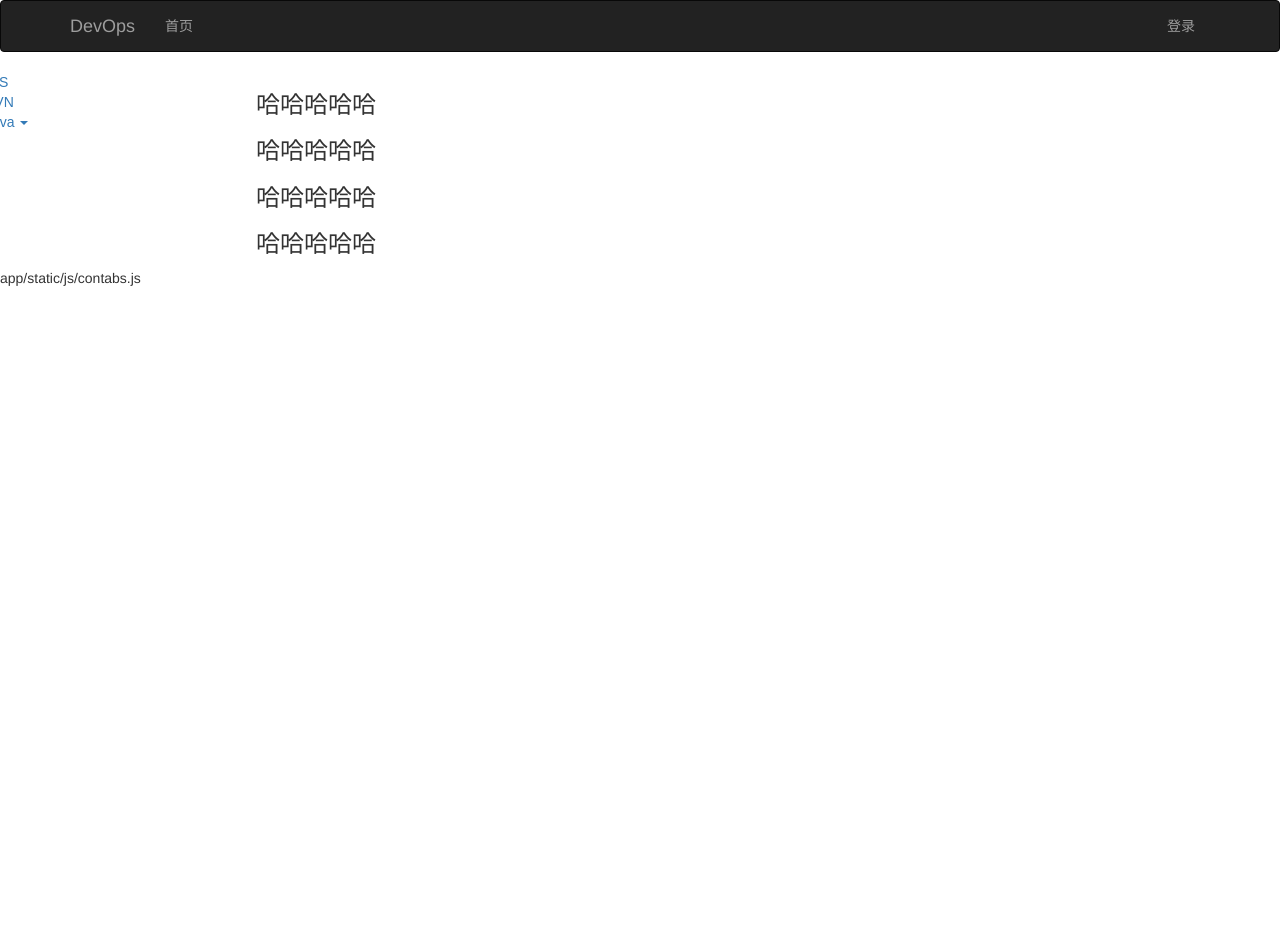
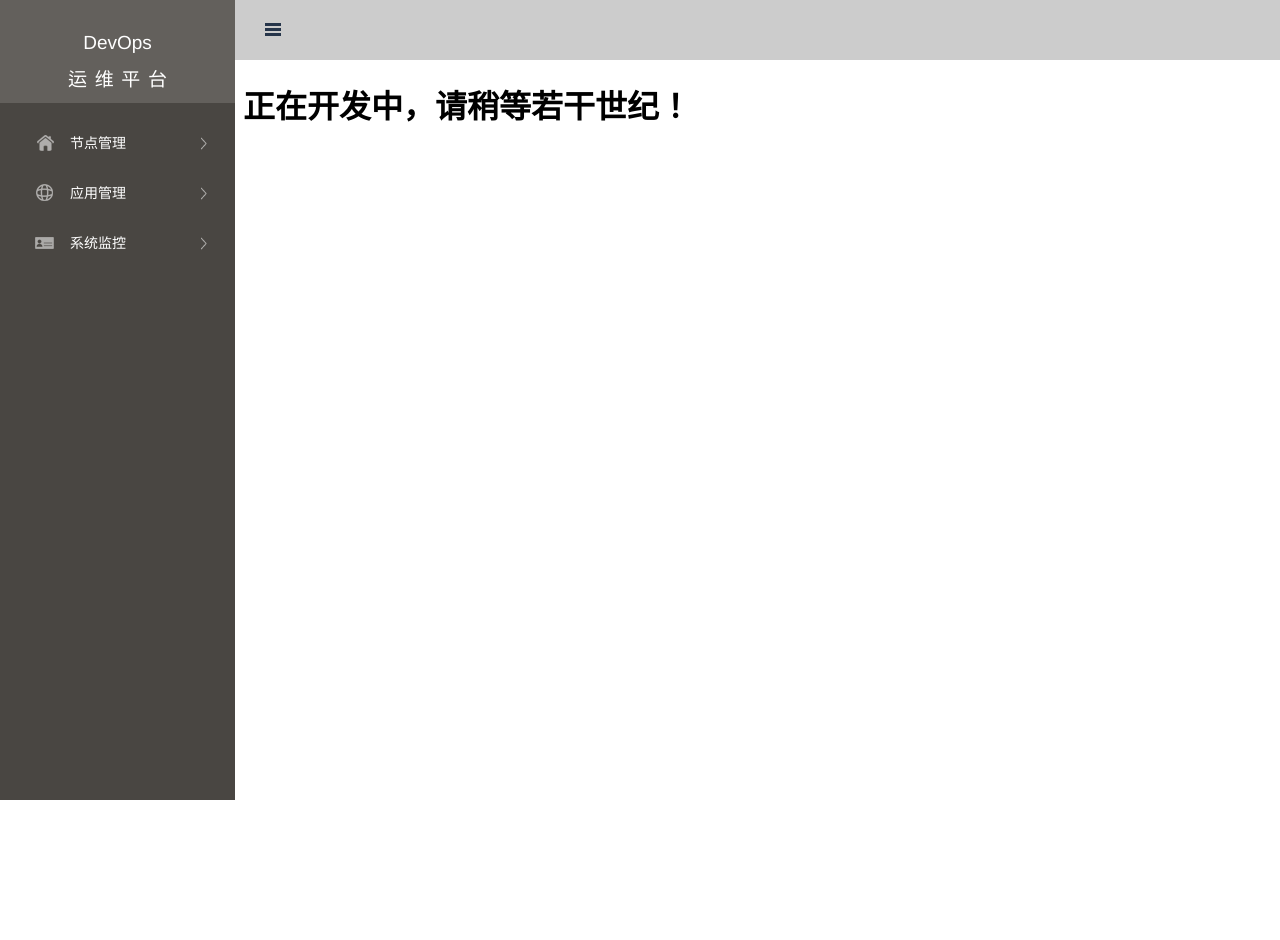
Before and after one commit to xdhuxc/xdevops, a Flask app: template app/templates/index.html in a window 1280 px wide. Before the commit the page ends 286 px from the top, so only its background shows below. Run offline with Flask 2, Linux system fonts and the light colour scheme; the template is opened without the code that fills it, so the values that code supplies are empty; some libraries are stand-ins or nearby versions.

Commit message:
完成布局，正式开始页面。

```diff
--- a/app/templates/base.html
+++ /dev/null
@@ -1,100 +0,0 @@
-{% extends "bootstrap/base.html" %}
-
-{% block title %}
-    DevOps
-{% endblock %}
-
-{% block head %}  <!-- 定义图标 -->
-    {{ super() }}
-    <link rel="shortcut icon" href="{{ url_for('static', filename='image/favicon.ico') }}" type="image/x-icon">
-    <link rel="icon" href="{{ url_for('static', filename='image/favicon.ico') }}" type="image/x-icon">
-    <link rel="stylesheet" type="text/css" href="{{ url_for('static', filename='css/styles.css') }}">
-    <link rel="stylesheet" type="text/css" href="{{ url_for('static', filename='css/admin.css') }}">
-    <link rel="stylesheet" type="text/css" href="{{ url_for('static', filename='css/animate.min.css') }}">
-    <link rel="stylesheet" type="text/css" href="{{ url_for('static', filename='css/animation.css') }}">
-    <link rel="stylesheet" type="text/css" href="{{ url_for('static', filename='css/houtai.css') }}">
-    <link rel="stylesheet" type="text/css" href="{{ url_for('static', filename='css/public.css') }}">
-    <link rel="stylesheet" type="text/css" href="{{ url_for('static', filename='css/smartMenu.css') }}">
-    <link rel="stylesheet" type="text/css" href="{{ url_for('static', filename='css/swiper.3.1.7.css') }}">
-
-    <link rel="stylesheet" href="https://maxcdn.bootstrapcdn.com/bootswatch/3.3.7/darkly/bootstrap.min.css">
-{% endblock %}
-
-{% block scripts %}   app/static/js/contabs.js
-    {{ super() }}
-    <script src="{{ url_for('static', filename='js/contabs.js') }}"></script>
-    <script src="{{ url_for('static', filename='js/jquery.cookie.js') }}"></script>
-    <script src="{{ url_for('static', filename='js/jquery.min.js') }}"></script>
-    <script src="{{ url_for('static', filename='js/jquery.nicescroll.min.js') }}"></script>
-    <script src="{{ url_for('static', filename='js/jquery-smartMenu-min.js') }}"></script>
-    <script src="{{ url_for('static', filename='js/maintabs.js') }}"></script>
-    <script src="{{ url_for('static', filename='js/swiper.3.1.7.jquery.min.js') }}"></script>
-    <script src="{{ url_for('static', filename='js/swiper.animate1.0.2.min.js') }}"></script>
-{% endblock %}
-
-{% block navbar %} <!--上方导航-->
-<div class="navbar navbar-inverse" role="navigation">
-    <div class="container">
-        <div class="navbar-header">
-            <button type="button" class="navbar-toggle" data-toggle="collapse" data-target=".navbar-collapse">
-                    <span class="sr-only">切换导航</span>
-                    <span class="icon-bar"></span>
-                    <span class="icon-bar"></span>
-                    <span class="icon-bar"></span>
-            </button>
-            <a class="navbar-brand" href="{{ url_for('main.index') }}">DevOps</a>
-        </div>
-        <div class="navbar-collapse collapse">
-            <ul class="nav navbar-nav">
-                <li>
-                    <a href="{{ url_for('main.index') }}">首页</a>
-                </li>
-            </ul>
-            <ul class="nav navbar-nav navbar-right">
-                <li>
-                    <a href="#">登录</a>
-                </li>
-            </ul>
-        </div>
-    </div>
-</div>
-{% endblock %}
-
-{% block content %}
-<!-- 左侧菜单 -->
-<div class="nav navbar-nav out-content" id="left_menu">
-    <div class="container-left">
-        <ul class="row">
-             <li><a href="#">iOS</a></li>
-             <li><a href="#">SVN</a></li>
-             <li class="dropdown">
-                <a href="#" class="dropdown-toggle" data-toggle="dropdown">
-                   Java <b class="caret"></b>
-                </a>
-                <ul class="dropdown-menu">
-                   <li><a href="#">jmeter</a></li>
-                   <li><a href="#">EJB</a></li>
-                   <li><a href="#">Jasper Report</a></li>
-                   <li class="divider"></li>
-                   <li><a href="#">分离的链接</a></li>
-                   <li class="divider"></li>
-                   <li><a href="#">另一个分离的链接</a></li>
-                </ul>
-             </li>
-        </ul>
-    </div>
-    <div class="container-right">
-        {% for message in get_flashed_messages() %}
-            <div class="alert alert-warning">
-                <button type="button" class="close" data-dismiss="alert">&times</button>
-                {{ message }}
-            </div>
-        {% endfor %}
-
-        {% block page_content %}
-
-        {% endblock %}
-    </div>
-</div>
-
-{% endblock %}
--- a/app/templates/index.html
+++ b/app/templates/index.html
@@ -1,16 +1,122 @@
-{% extends "base.html" %}
+{% extends "bootstrap/base.html" %}
 
 {% block title %}
-DevOps
+    DevOps
 {% endblock %}
 
-{% block page_content %}
-<div>
-    <h3>哈哈哈哈哈</h3>
-    <h3>哈哈哈哈哈</h3>
-    <h3>哈哈哈哈哈</h3>
+{% block head %}  <!-- 定义图标 -->
+    {{ super() }}
+    <link rel="shortcut icon" href="{{ url_for('static', filename='image/favicon.ico') }}" type="image/x-icon">
+    <link rel="icon" href="{{ url_for('static', filename='image/favicon.ico') }}" type="image/x-icon">
+    <link rel="stylesheet" type="text/css" href="{{ url_for('static', filename='css/styles.css') }}">
+    <link rel="stylesheet" type="text/css" href="{{ url_for('static', filename='css/admin.css') }}">
+    <link rel="stylesheet" type="text/css" href="{{ url_for('static', filename='css/animate.min.css') }}">
+    <link rel="stylesheet" type="text/css" href="{{ url_for('static', filename='css/animation.css') }}">
+    <link rel="stylesheet" type="text/css" href="{{ url_for('static', filename='css/houtai.css') }}">
+    <link rel="stylesheet" type="text/css" href="{{ url_for('static', filename='css/public.css') }}">
+    <link rel="stylesheet" type="text/css" href="{{ url_for('static', filename='css/smartMenu.css') }}">
+    <link rel="stylesheet" type="text/css" href="{{ url_for('static', filename='css/swiper.3.1.7.css') }}">
 
-    <h3>哈哈哈哈哈</h3>
+    <link rel="stylesheet" href="https://maxcdn.bootstrapcdn.com/bootswatch/3.3.7/darkly/bootstrap.min.css">
+{% endblock %}
+
+{% block scripts %}
+    {{ super() }}
+    <script src="{{ url_for('static', filename='js/contabs.js') }}"></script>
+    <script src="{{ url_for('static', filename='js/jquery.cookie.js') }}"></script>
+    <script src="{{ url_for('static', filename='js/jquery.min.js') }}"></script>
+    <script src="{{ url_for('static', filename='js/jquery.nicescroll.min.js') }}"></script>
+    <script src="{{ url_for('static', filename='js/jquery-smartMenu-min.js') }}"></script>
+    <script src="{{ url_for('static', filename='js/maintabs.js') }}"></script>
+    <script src="{{ url_for('static', filename='js/swiper.3.1.7.jquery.min.js') }}"></script>
+    <script src="{{ url_for('static', filename='js/swiper.animate1.0.2.min.js') }}"></script>
+    <script type="text/javascript">
+            $(function(){
+                $(".ad-menu").niceScroll({cursorborder:"0 none",cursorcolor:"#1a1a19",cursoropacitymin:"0",boxzoom:false});
+
+            })
+            $("#iframe0").load(function () {
+                var mainheight = $(document.body).height() - 63 + 'px'
+                $(this).height(mainheight);
+            });
+    </script>
+{% endblock %}
+
+{% block navbar %} <!--导航-->
+<div id="admin">
+    <div class="ad-menu" id="ad-menu">
+        <div class="ad-logo" style="height:103px; width:235px">
+            <div class="logo-font">
+                <div style="margin-bottom: 10px">DevOps</div>
+                <div>运&thinsp;&thinsp;维&thinsp;&thinsp;平&thinsp;&thinsp;台</div>
+            </div>
+        </div>
+        <div class="ad-list">
+            <ul>
+                <li>
+                    <div class="li-item"><em class="scm li-ico ic1"></em>节点管理
+                        <span class="scm arrow"></span>
+                    </div>
+                    <dl>
+                        <dd>
+                            <a href="http://20.12.13.190:8000/index/" target="iframe_a" class="dd-item">集群管理（宿主机）<span class="scm dd-ar"></span></a>
+                        </dd>
+
+                        <dd>
+                            <a href="http://20.12.13.173:3000/" target="iframe_a" class="dd-item">集群管理（虚拟机）<span class="scm dd-ar"></span></a>
+                        </dd>
+                    </dl>
+                </li>
+
+                <li>
+                    <div class="li-item"><em class="scm li-ico ic3"></em>应用管理
+                        <span class="scm arrow"></span>
+                    </div>
+                    <dl>
+                        <dd>
+                            <a href="{{ url_for('main.manage_pod') }}" target="iframe_a"  class="dd-item">Pod管理<span class="scm dd-ar"></span></a>
+                        </dd>
+                         <dd>
+                            <a href="http://uapconsole.yyuap.com" target="iframe_a"  class="dd-item">单数据中心管理<span class="scm dd-ar"></span></a>
+                        </dd>
+                        <dd>
+                            <a href="https://developer.yonyoucloud.com" class="dd-item">消息通讯<span class="scm dd-ar"></span></a>
+                        </dd>
+                    </dl>
+                </li>
+                <li>
+                    <div class="li-item">
+                        <em class="scm li-ico ic4"></em>系统监控<span class="scm arrow"></span>
+
+                    </div>
+                    <dl>
+                        <dd>
+                            <a href="http://172.20.14.95:16515"   target="iframe_a"  class="dd-item">流程应用支撑<span class="scm dd-ar"></span></a>
+                        </dd>
+                        <dd>
+                            <a href="#"   target="iframe_a"  class="dd-item">SNS应用支撑<span class="scm dd-ar"></span></a>
+                        </dd>
+                         <dd>
+                            <a href="#"   target="iframe_a"  class="dd-item">移动应用支撑<span class="scm dd-ar"></span></a>
+                        </dd>
+                    </dl>
+                </li>
+            </ul>
+        </div>
+    </div>
+
+    <div class="ad-comment-box" id="ad-comment">
+        <div class="ad-top-comment">
+            <div class="ad-message">
+                <div class="ad-top-left">
+                    <div class="ad-change-btn"><a id="ad-list" href="javascript:;" class="scm ad-list-btn"></a></div>
+                </div>
+            </div>
+        </div>
+        <div class="ad-main-comment J_mainContent" id="ad-iframe">
+           <!--  <iframe class="J_iframe" name="iframe_a" id="iframe0"  width="100%" src="image/index.jpg" frameborder="0" seamless ></iframe> -->
+         <iframe class="J_iframe" name="iframe_a" id="iframe0"  width="100%" src="main.html" frameborder="0" seamless ></iframe>
+        </div>
+    </div>
 </div>
-
 {% endblock %}
--- /dev/null
+++ b/app/templates/main.html
@@ -0,0 +1,10 @@
+<!DOCTYPE html>
+<html lang="cn">
+    <head>
+        <meta charset="UTF-8">
+        <title>主页面</title>
+    </head>
+    <body>
+        <h1>正在开发中，请稍等若干世纪！</h1>
+    </body>
+</html>
```
Also changed, not shown: app/main/views.py (+14 -0 lines), app/templates/pod.html (added, +10 -0 lines), readme.md.
